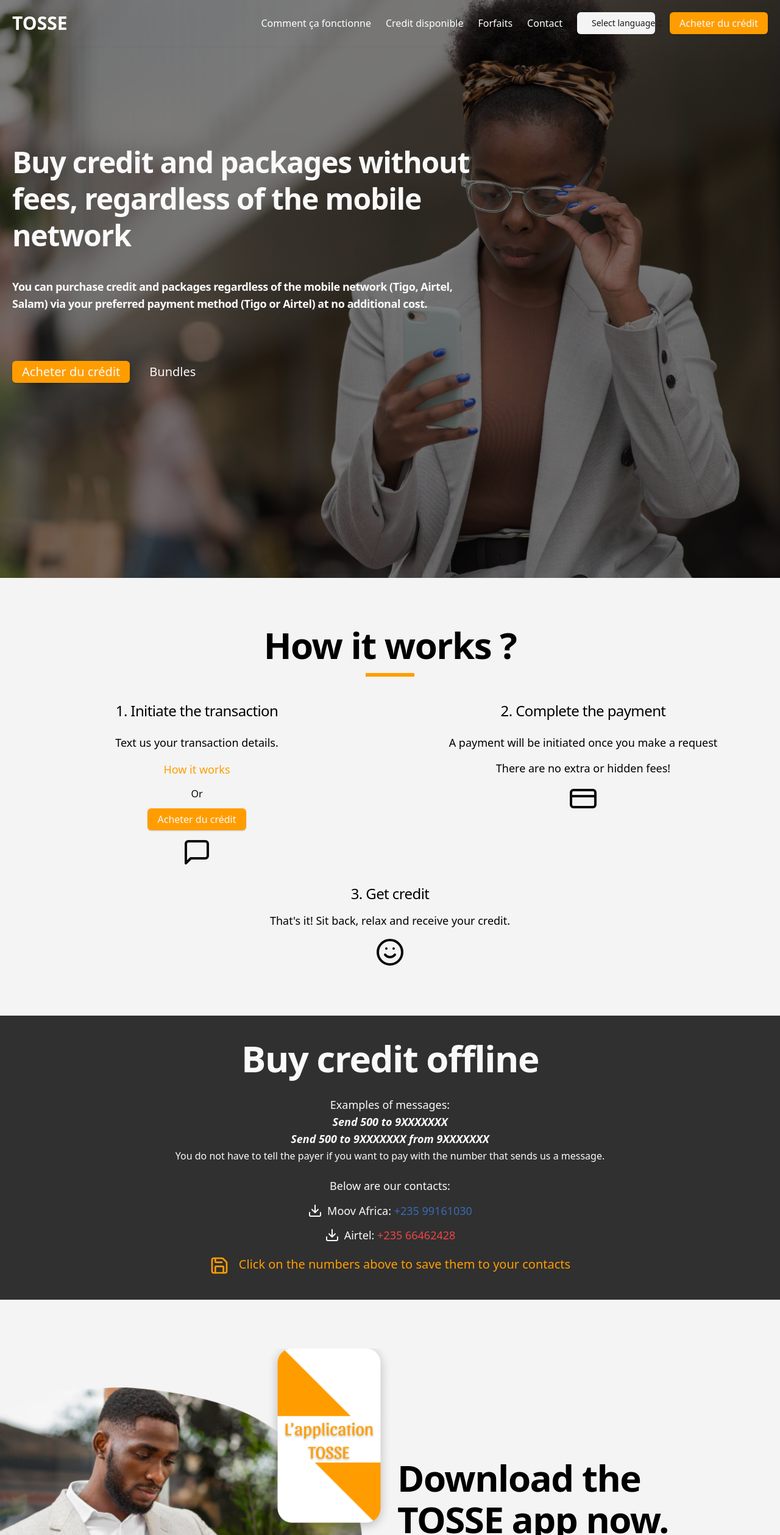
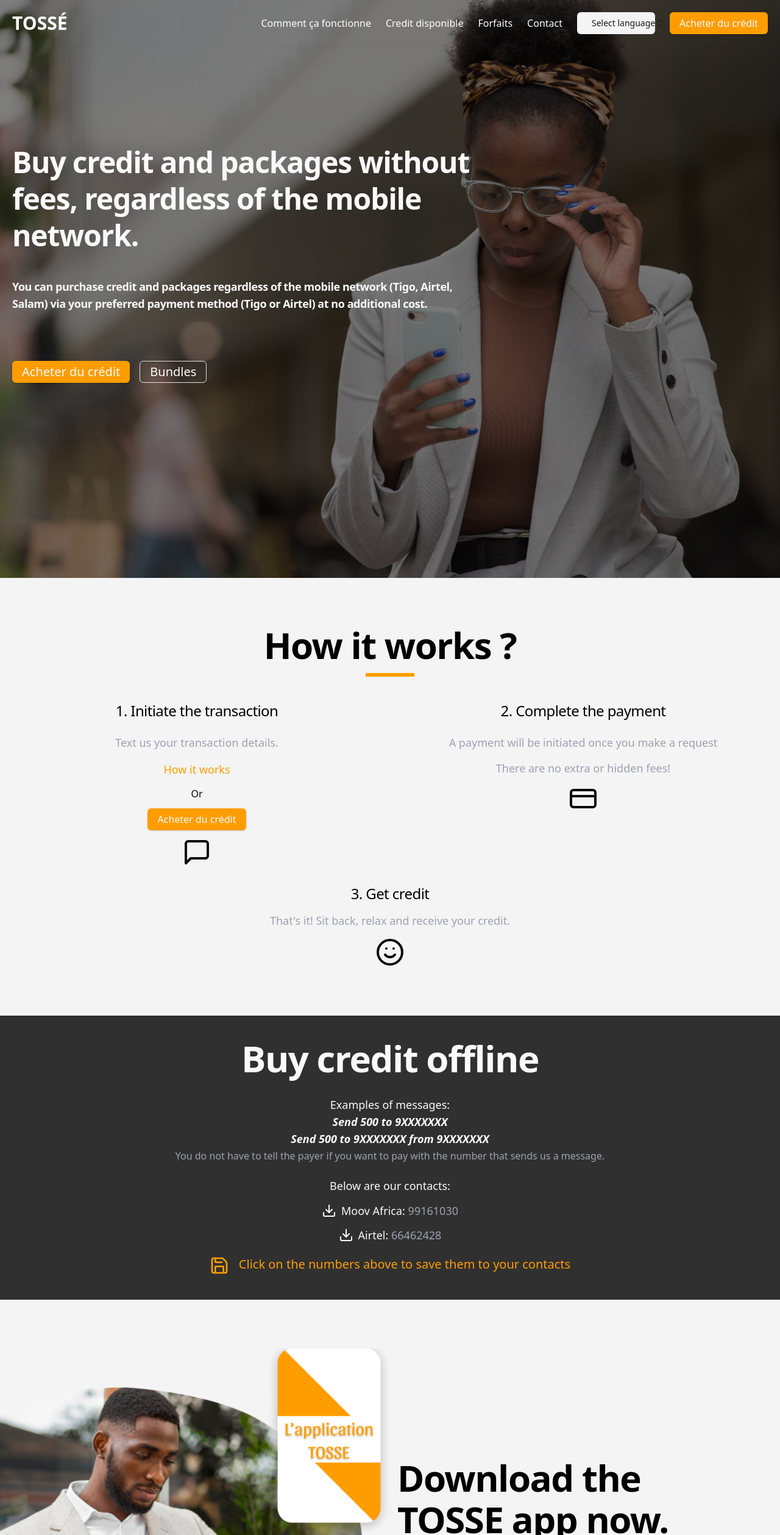
Before and after one commit to hassandogo/tosse-web, a Next.js app: page /buy-credit in a window 1280 px wide. Shown: the top 2518 px of the page at 61% size. Built offline with nearby package versions, Linux system fonts and the light colour scheme; a web font is replaced by a local one.

Commit message:
Merge branch 'main' of github.com:hassandogo/tosse-web

```diff
--- a/components/global/header.tsx
+++ b/components/global/header.tsx
@@ -27,7 +27,7 @@
       <TogglePhoneMenu />
 
         <Link href={"/"} className=" text-3xl font-semibold uppercase">
-          Tosse
+          Tossé
         </Link>
 
         <NavBar />
--- a/components/home/homeAvailability.tsx
+++ b/components/home/homeAvailability.tsx
@@ -18,7 +18,6 @@
           <div className="bg-primary h-1.5 w-[5rem] mx-auto my-4"></div>
         </TypographyH4>
       </div>
-      {/* <div className="w-full max-w-7xl mx-auto grid justify-center items-center xsm:grid-cols-2 lg:grid-cols-3 gap-5"> */}
       <div className="w-full max-w-7xl mx-auto flex flex-col items-center xsm:items-start xsm:flex-row justify-center gap-5 sm:gap-16 p-4">
         <div className="w-28 sm:w-64">
           <Image src="/logos/logo_moov_africa.png" alt="logo de l'opérateur Moove Africa" width={300} height={300} className="shadow-xl" />
--- a/components/home/homeBanner.tsx
+++ b/components/home/homeBanner.tsx
@@ -22,7 +22,7 @@
           {dictionary.title}
         </TypographyH1>
         <Spacer tooSmall />
-        <TypographyH4 className="text-lg mx-auto xl:mx-0 max-w-3xl text-primary-foreground font-semibold">
+        <TypographyH4 className="text-md lg:text-lg mx-auto xl:mx-0 max-w-3xl text-gray-300 lg:text-primary-foreground font-semibold">
           {dictionary.subtitle}
         </TypographyH4>
         <Spacer small />
@@ -31,7 +31,7 @@
           <Link href="/forfaits">
             <Button
               variant={"link"}
-              className="drop-shadow-sm text-primary-foreground text-base md:text-xl"
+              className="drop-shadow-sm text-primary-foreground text-lg md:text-xl border"
             >
               {dictionary.link}
             </Button>
--- a/components/home/homeFunctioning.tsx
+++ b/components/home/homeFunctioning.tsx
@@ -26,7 +26,7 @@
           <TypographyH4 className="text-2xl font-medium leading-[3rem] text-center text-black">
             {dictionary["sous-title"]}
           </TypographyH4>
-          <TypographyP className="max-w-[450px] text-lg font-normal leading-[2rem] text-center text-black">
+          <TypographyP className="max-w-[450px] text-lg font-normal leading-[2rem] text-center text-gray-400">
             {dictionary["sous-1-title"]}
           </TypographyP>
           <Link
@@ -46,10 +46,10 @@
           <TypographyH4 className="text-2xl font-medium text-center text-black leading-[3rem]">
            {dictionary["title-2"]}
           </TypographyH4>
-          <TypographyP className="max-w-[450px] text-lg font-normal text-center leading-[2rem] text-[#000000]">
+          <TypographyP className="max-w-[450px] text-lg font-normal text-center leading-[2rem] text-gray-400">
             {dictionary["sous-5-title"]}
           </TypographyP>
-          <TypographyP className="text-[#000000] text-lg text-center">
+          <TypographyP className="text-gray-400 text-lg text-center">
             {dictionary["sous-6-title"]}
           </TypographyP>
 
@@ -59,7 +59,7 @@
           <TypographyH4 className="text-2xl font-medium text-center text-black leading-[2rem]">
             {dictionary["title-3"]}
           </TypographyH4>
-          <TypographyP className="max-w-[450px] text-lg font-normal text-center leading-[2rem] text-[#000000]">
+          <TypographyP className="max-w-[450px] text-lg font-normal text-center leading-[2rem] text-gray-400">
             {dictionary["sous-7-title"]}
           </TypographyP>
 
--- a/components/home/homeOffline.tsx
+++ b/components/home/homeOffline.tsx
@@ -20,7 +20,7 @@
        <span className="not-italic text-lg font-normal">{dictionary.subtitle}</span>  <br /> {dictionary["subtitle-1"]}
         <br /> {dictionary["subtitle-2"]}
       </TypographyP>
-      <TypographyP className="w-[100%] text-base font-normal leading-[1.8rem] text-center">
+      <TypographyP className="w-[100%] text-base font-normal leading-[1.8rem] text-center text-gray-400">
        {dictionary["subtitle-3"]}
       </TypographyP>
       <TypographyP className="mt-5 text-lg font-normal leading-[1.8rem] text-center">
@@ -32,7 +32,7 @@
             <Download />
             <TypographyP>
               Moov Africa:
-              <span className="text-[#396BB4]"> +235 99161030</span>
+              <span className="text-gray-400 hover:text-blue-600"> 99161030</span>
             </TypographyP>
           </Link>
         </div>
@@ -40,7 +40,7 @@
           <Link href="#/" target="_blank" className="flex items-center gap-2">
             <Download />
             <TypographyP>
-              Airtel: <span className="text-destructive"> +235 66462428</span>
+              Airtel: <span className="text-gray-400 hover:text-red-600"> 66462428</span>
             </TypographyP>
           </Link>
         </div>
--- a/dictionaries/arabe.json
+++ b/dictionaries/arabe.json
@@ -1,6 +1,6 @@
 {
   "home-banner": {
-    "title": "شراء رصيد وباقات بدون رسوم بغض النظر عن شبكة الهاتف المحمول",
+    "title": "شراء رصيد وباقات بدون رسوم بغض النظر عن شبكة الهاتف المحمول.",
     "subtitle": "يمكنك شراء الرصيد والباقات بغض النظر عن شبكة الهاتف المحمول (Tigo، Airtel، Salam) عبر طريقة الدفع المفضلة لديك (Tigo أو Airtel) دون أي تكلفة إضافية.",
     "link": "الحزم"
   },
@@ -90,5 +90,8 @@
     "paragraphe-26": "(ب) تحكم جميع الالتزامات الناشئة بموجب إخلاء المسؤولية، بما في ذلك الالتزامات الناشئة في العقد والمسؤولية التقصيرية وانتهاك الواجب القانوني.",
     "paragraphe-27": "طالما يتم توفير الموقع والمعلومات والخدمات الموجودة على الموقع مجانًا، فلن نكون مسؤولين عن أي خسارة أو ضرر من أي نوع."
 
+  },
+  "home-confidentiality": {
+
   }
 }
--- a/dictionaries/en.json
+++ b/dictionaries/en.json
@@ -1,6 +1,6 @@
 {
   "home-banner": {
-    "title": "Buy credit and packages without fees, regardless of the mobile network",
+    "title": "Buy credit and packages without fees, regardless of the mobile network.",
     "subtitle": "You can purchase credit and packages regardless of the mobile network (Tigo, Airtel, Salam) via your preferred payment method (Tigo or Airtel) at no additional cost.",
     "link": "Bundles"
   },
@@ -91,5 +91,9 @@
     "paragraphe-27": "As long as the website and the information and services on the website are provided free of charge, we will not be liable for any loss or damage of any nature."
 
 
+  },
+
+  "home-confidentiality": {
+
   }
 }
--- a/dictionaries/fr.json
+++ b/dictionaries/fr.json
@@ -1,6 +1,6 @@
 {
   "home-banner": {
-    "title": "Acheter du crédit et des forfaits sans frais, quel que soit le réseau mobile",
+    "title": "Acheter du crédit et des forfaits sans frais, quel que soit le réseau mobile.",
     "subtitle": "Vous pouvez acheter du crédit et des forfaits quel que soit le réseau mobile (Tigo, Airtel, Salam) via votre mode de paiement préféré (Tigo ou Airtel) sans frais supplémentaire.",
     "link": "Forfaits"
   },
@@ -92,5 +92,9 @@
 
 
 
+  },
+
+  "home-confidentiality": {
+    "title": "Politique de confidentialité des données Tosse"
   }
 }
```
Also changed, not shown: app/[lang]/(app)/(other)/confiddentiality/page.tsx (+23 -15 lines).
